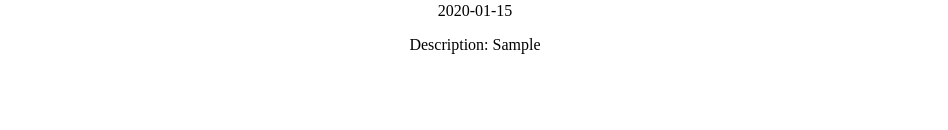
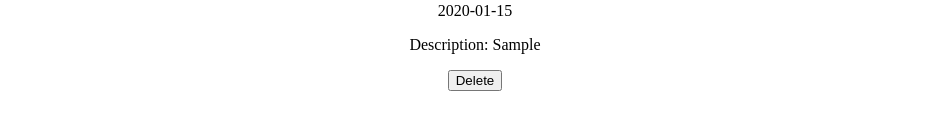
Before and after one commit to shylesharepelly/wd301, a React (Create React App) app in the folder smarter-tasks/: page / in a window 1280 px wide. Both pictures are taken after typing "Sample", "Sample", "2020-01-15" into the empty fields and a click on the button "Add item". Shown: the part 364-494 px from the top of the page, without its empty margins (165-1113 px from the left). Built offline with nearby package versions, Linux system fonts and the light colour scheme.

Commit message:
level-4 added

```diff
--- a/smarter-tasks/src/Task.tsx
+++ b/smarter-tasks/src/Task.tsx
@@ -1,6 +1,16 @@
 import React from "react";
 import "./TaskCard.css";
-import { TaskItem } from "./types";
+
+
+interface TaskItem {
+  todoTitle: string;
+  todoDescription: string;
+  todoDueDate: string;
+  removeTask:(title:string) => void;
+
+}
+
+
 const Task = (props:TaskItem) =>{
   return (
     <div className="TaskItem shadow-md border border-slate-100 flex justify-between">
@@ -10,6 +20,9 @@ const Task = (props:TaskItem) =>{
       <p className="text-sm text-slate-500">
         Description: {props.todoDescription}
       </p>
+      <button className="deleteTaskButton" onClick={()=>props.removeTask(props.todoTitle)}>
+            Delete
+      </button>
 
       </li>
     </div>
--- a/smarter-tasks/src/TaskApp.tsx
+++ b/smarter-tasks/src/TaskApp.tsx
@@ -31,7 +31,12 @@ const TaskApp = (props: TaskAppProp) => {
   const addTask = (task: TaskItem) => {
     setTaskAppState({ tasks: [...taskAppState.tasks, task] });
   };
+  const removeTask=(title: string) =>{
+    setTaskAppState({tasks: taskAppState.tasks.filter((task)=>
+      task.todoTitle !== title),
+    });
 
+  }
 
 
   return (
@@ -50,7 +55,7 @@ const TaskApp = (props: TaskAppProp) => {
               Pending
             </h1>
             <TaskForm addTask={addTask} />
-            <TaskList tasks={taskAppState.tasks} />
+            <TaskList tasks={taskAppState.tasks} removeTask={removeTask} />
           </div>
         </div>
       </div>
--- a/smarter-tasks/src/TaskList.tsx
+++ b/smarter-tasks/src/TaskList.tsx
@@ -4,6 +4,7 @@ import { TaskItem } from "./types";
 
 interface Props {
   tasks: TaskItem[];
+  removeTask: (title: string) => void;
 }
 
 
@@ -14,6 +15,7 @@ const TaskList= (props: Props) => {
       todoTitle={task.todoTitle}
       todoDescription={task.todoDescription}
       todoDueDate={task.todoDueDate}
+      removeTask={props.removeTask}
     />
   ));
   return <>{list}</>;
```
